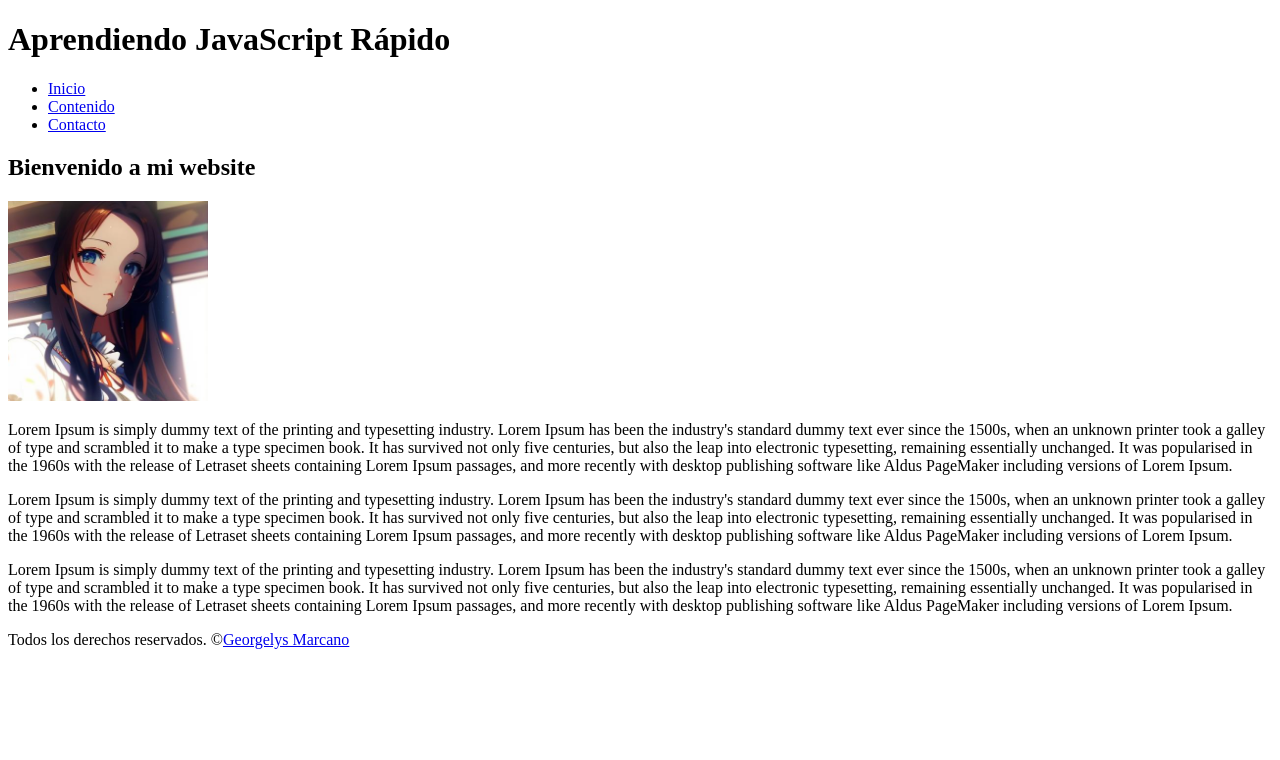
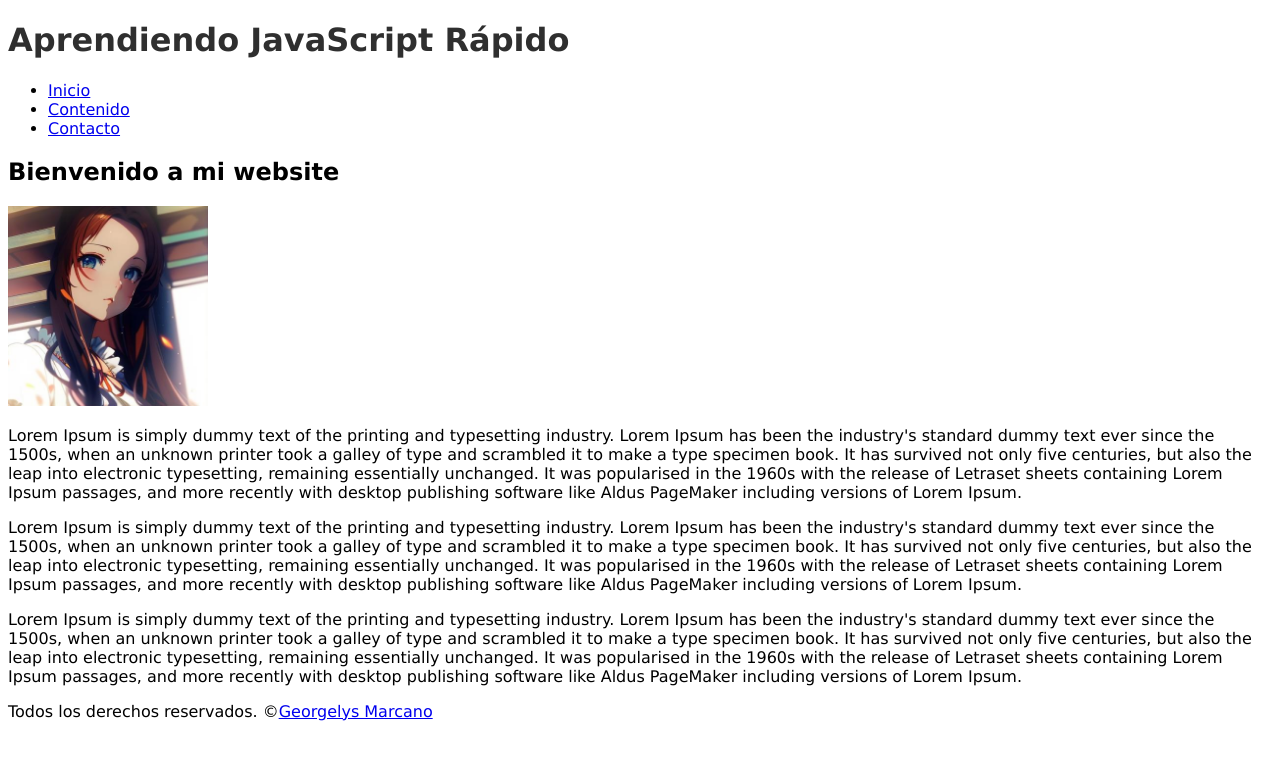
Before and after one commit to marcanog/masterCSS, a plain HTML site: page index.html in a window 1280 px wide. Drawn offline with Linux system fonts and the light colour scheme.

Commit message:
Add style.css

```diff
--- a/index.html
+++ b/index.html
@@ -4,7 +4,7 @@
     <meta charset="UTF-8">
     <meta name="viewport" content="width=device-width, initial-scale=1.0">
     <title>Repaso JS</title>
-
+    <link rel="stylesheet" href="styles.css" type="text/css"></link>
 </head>
 <body>
     <!--Encabezado-->
--- /dev/null
+++ b/styles.css
@@ -0,0 +1,10 @@
+/*Selector universal*/
+*{
+    font-family: Verdana, Tahoma, Monserrat, Roboto, sans-serif;
+}
+body{
+    background: #FFFFFF;
+}
+h1{
+    color: #2f2f2f;
+}
```
